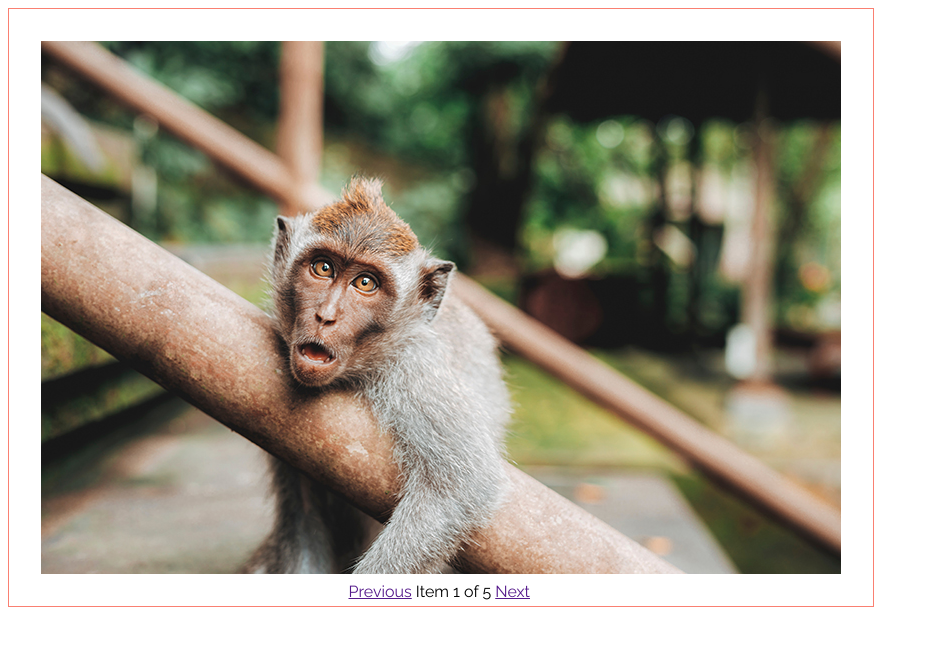
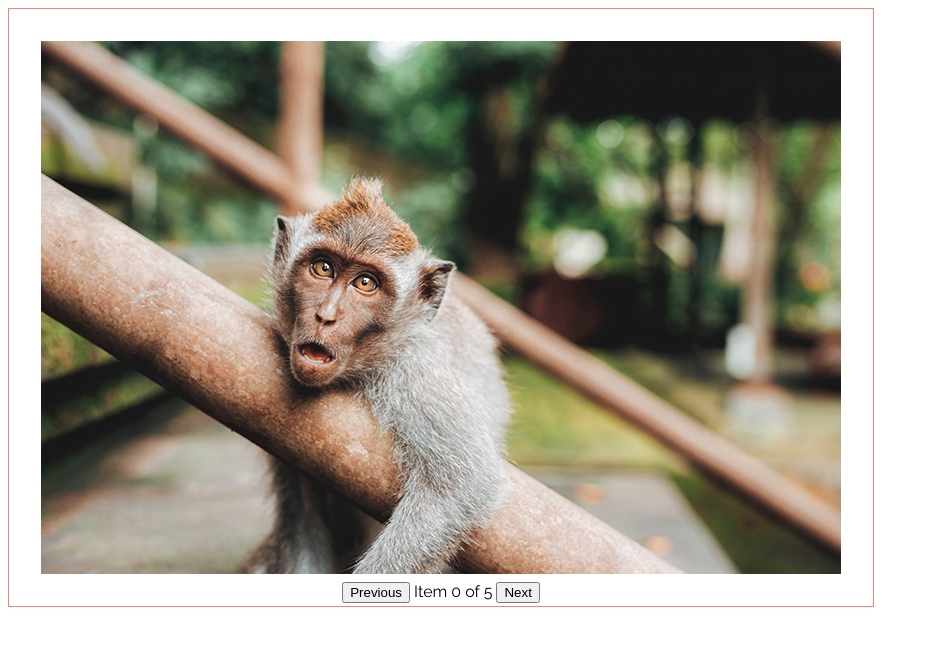
Before and after one commit to JoseeWouters/Vue.js-Slider, a plain HTML site: page slider.html in a window 1280 px wide. Shown: the top 646 px of the page, without its empty margins (0-929 px from the left). Drawn offline with nearby package versions, Linux system fonts and the light colour scheme.

Commit message:
Improve implementation of Vue.js

```diff
--- a/slider.css
+++ b/slider.css
@@ -6,7 +6,7 @@ img {
     vertical-align: top;
 }
 
-slider {
+.slider {
     display: block;
     width: 800px;
     height: 533px;
@@ -21,6 +21,6 @@ slider {
 }
 
 .slider__controls {
-    width: 185px;
     margin: .5em auto;
+    text-align: center;
 }
--- a/slider.html
+++ b/slider.html
@@ -10,7 +10,7 @@
     <script src="https://cdn.jsdelivr.net/npm/vue/dist/vue.js"></script>
 </head>
 <body>
-    <slider>
+    <div id="slider" class="slider">
         <div class="slide">
             <div class="slide__image">
                 <img src="/images/slider-1.jpg" alt="Photo by Jared Rice on Unsplash">
@@ -26,12 +26,12 @@
                 <img src="/images/slider-3.jpg" alt="Photo by Boris Smokrovic on Unsplash">
             </div>
         </div>
-        <div class="slider__controls">
-            <a @click="prev" href="">Previous</a>
-            <span>Item 1 of 5</span>
-            <a @click="next" href="">Next</a>
+        <div class="slider__controls" aria-hidden="true">
+            <button type="button" @click="prev()">Previous</button>
+            <span>Item {{ currentNumber }} of 5</span>
+            <button type="button" @click="next()">Next</button>
         </div>
-    </slider>
+    </div>
 
     <script src="slider.js"></script>
 </body>
--- a/slider.js
+++ b/slider.js
@@ -1,20 +1,18 @@
+
 new Vue({
-    el: 'slider',
+    el: '#slider',
     data: {
         currentNumber: 0,
         timer: null
     },
     methods: {
-        prev: function() {
-            if (event) event.preventDefault()
-            this.currentNumber -= 1
-            alert('this is ' + this.currentNumber)
+
+        prev() {
+            this.currentNumber -= 1;
         },
 
-        next: function() {
-            if (event) event.preventDefault()
-            this.currentNumber += 1
-            alert('this is ' + this.currentNumber)
+        next() {
+            this.currentNumber += 1;
         }
     }
-})
+});
```
